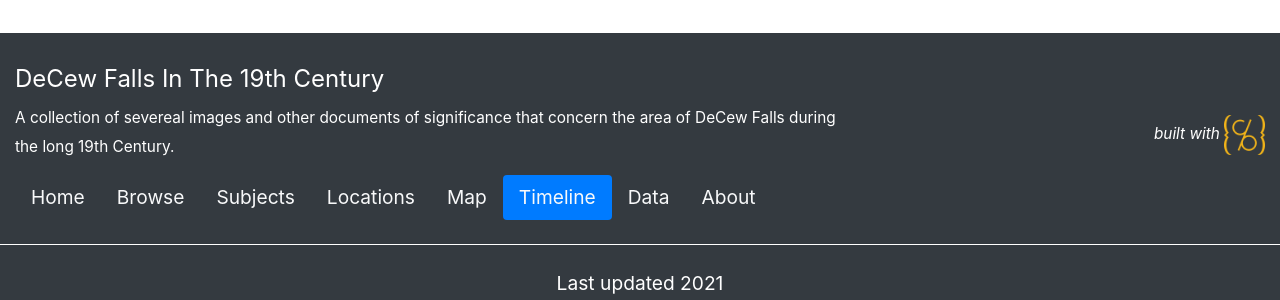
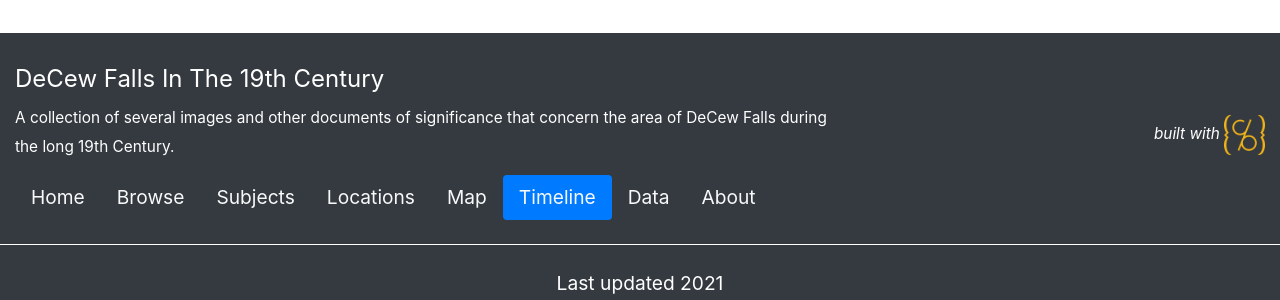
Before and after one commit to Harwooj/Decew-Falls-In-the-19th-Century, a Jekyll site: the page built from pages/timeline.md, in a window 1280 px wide. Shown: the part 582-882 px from the top of the page. Built offline with Jekyll 4.4.1, drawn with Linux system fonts in a browser that asks for light colours.

Commit message:
Update _config.yml

```diff
--- a/_config.yml
+++ b/_config.yml
@@ -25,7 +25,7 @@ title: DeCew Falls In The 19th Century
 tagline: DeCew Falls, an important historical site!
 # description appears in meta tags and other locations
 # this description might appear in search result lists, keep around 160 characters max
-description:  A collection of severeal images and other documents of significance that concern the area of DeCew Falls during the long 19th Century.
+description:  A collection of several images and other documents of significance that concern the area of DeCew Falls during the long 19th Century.
 author: Joshua Harwood
 
 ##########
```
